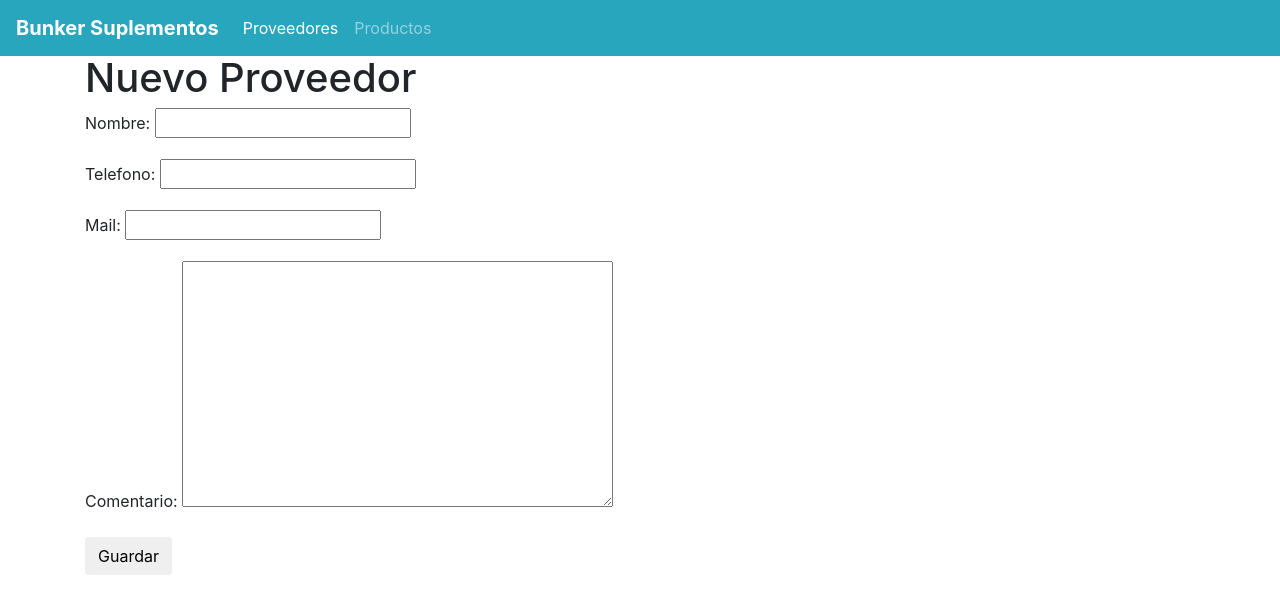
After one commit to VaneDC/api, a Django app: page /proveedores/nuevo/ in a window 1280 px wide. The commit adds this page. Shown: the top 614 px of the page. Run offline with Django 3.2, Linux system fonts and the light colour scheme; some libraries are stand-ins or nearby versions.

Commit message:
formulario proveedores

```diff
--- /dev/null
+++ b/proveedores/forms.py
@@ -0,0 +1,8 @@
+from django import forms
+from .models import Proveedor
+
+class ProveedorForm(forms.ModelForm):
+
+    class Meta:
+        model = Proveedor
+        fields = ('nombre', 'telefono', 'mail', 'comentario')
--- a/proveedores/models.py
+++ b/proveedores/models.py
@@ -1,4 +1,5 @@
 from django.db import models
+
 
 class Proveedor(models.Model):
     idProveedor = models.AutoField(primary_key = True)
--- a/proveedores/urls.py
+++ b/proveedores/urls.py
@@ -3,4 +3,5 @@ from . import views
 
 urlpatterns = [
     url(r'^$', views.index),
+    url(r'nuevo/$', views.nuevoProveedor, name='nuevo'),
 ]
--- a/proveedores/views.py
+++ b/proveedores/views.py
@@ -1,4 +1,9 @@
 from django.shortcuts import render
+from .forms import ProveedorForm
 
 def index(request):
 	return render(request, 'proveedores/index.html')
+
+def nuevoProveedor(request):
+    form = ProveedorForm()
+    return render(request, 'proveedores/nuevo.html', {'form':form})
--- a/templates/base.html
+++ b/templates/base.html
@@ -32,6 +32,8 @@
 
 		  </div>
 		</nav>
+        <div>
+        </div>
         <!-- DIV contenedor,contenido cambia en otras plantillas -->
          <div class="content container">
                 <div class="row">
--- a/templates/proveedores/index.html
+++ b/templates/proveedores/index.html
@@ -3,5 +3,5 @@
 	Proveedores
 {% endblock %}
 {% block content %}
-	<h1>Soy el index de proveedores</h1>
+	<a href="/proveedores/nuevo/">nuevo Proveedor</a>
 {% endblock %}
--- /dev/null
+++ b/templates/proveedores/nuevo.html
@@ -0,0 +1,12 @@
+{% extends 'base.html' %}
+{% block title %}
+	Nuevo Proveedor
+{% endblock %}
+{% block content %}
+	<h1>Nuevo Proveedor</h1>
+        <form method="POST" class="post-form">{% csrf_token %}
+
+            {{ form.as_p }}
+            <button type="submit" class="save btn btn-default">Guardar</button>
+        </form>
+{% endblock %}
```
Lines whose indentation alone changed are shown as unchanged.
